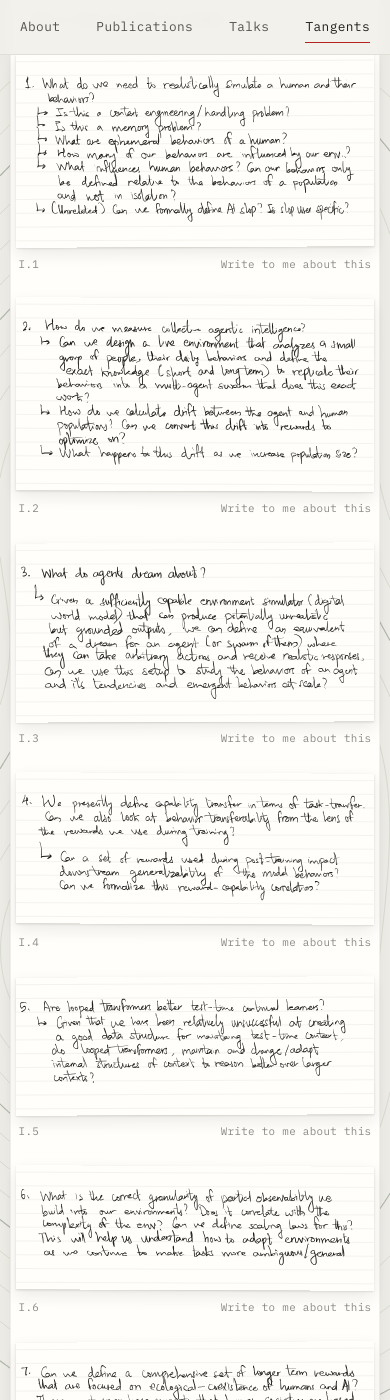
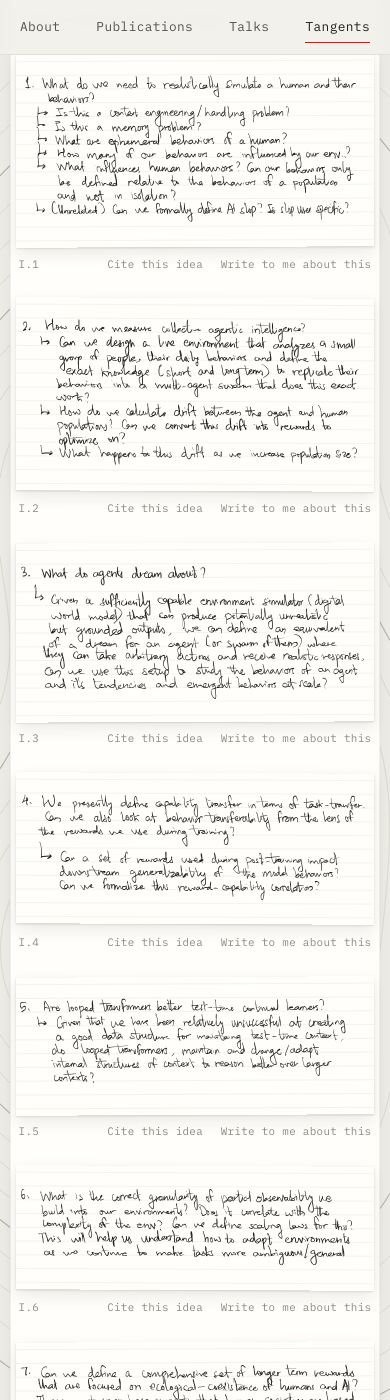
Before and after one commit to DarshanDeshpande/darshandeshpande.github.io, a Jekyll site: the page built from tangents.md, in a window 390 px wide and 1400 px high, scrolled down 858 px. Built offline with Jekyll 4.4.1, drawn with Linux system fonts in a browser that asks for light colours; some web fonts are replaced; some of the changed lines change nothing that is shown; some of the changed text lies outside the part shown.

Commit message:
Update site (2026-10-25)

```diff
--- a/_data/tangents.yml
+++ b/_data/tangents.yml
@@ -15,7 +15,8 @@
 #   key      (required)  short label used in links and email subjects:
 #                        tangent 5 of key "I" lives at /tangents/#I-5
 #   folder   (required)  where the SVGs are
-#   date                 free text, e.g. "October 2026"
+#   date                 free text, e.g. "October 2026"; also gives the
+#                        year and month in each "Cite this idea" BibTeX
 #   pages                how many original pages (page-1.svg ...)
 #   slips    (required)  height of each tangent-N.svg in points, in order
 # ---------------------------------------------------------------
--- a/_includes/tangents.html
+++ b/_includes/tangents.html
@@ -2,6 +2,8 @@
   Handwritten notebooks from _data/tangents.yml, newest first. Each numbered
   idea is its own slip of notepaper with a link of its own (/tangents/#I-5)
   and a "write to me about this" that opens an email about that tangent.
+  "Cite this idea" shows a BibTeX entry for it (built by site.js from the
+  data-cite-* attributes, so it only appears when scripts run).
   Tapping a slip opens it full size (it's a vector, so it stays sharp).
 {%- endcomment -%}
 {%- for nb in site.data.tangents %}
@@ -14,7 +16,7 @@
     {%- endif %}
   </p>
   <p class="tap-hint">Tap a slip to read it larger.</p>
-  <ol class="slips">
+  <ol class="slips" data-cite-author="{{ site.author.name }}" data-cite-notebook="{{ nb.title }}" data-cite-date="{{ nb.date }}">
     {%- for h in nb.slips %}
     {%- assign n = forloop.index %}
     {%- assign src = nb.folder | append: '/tangent-' | append: n | append: '.svg' | relative_url %}
@@ -24,8 +26,12 @@
       </a>
       <p class="slip-meta">
         <a class="slip-no" href="#{{ nb.key }}-{{ n }}" aria-label="Link to tangent {{ nb.key }}.{{ n }}">{{ nb.key }}.{{ n }}</a>
-        <a class="slip-write" href="#write" data-subject="Tangent {{ nb.key }}.{{ n }}">Write to me about this</a>
+        <span class="slip-actions">
+          <button class="slip-cite" type="button" aria-expanded="false" aria-controls="cite-{{ nb.key }}-{{ n }}" data-cite-id="{{ nb.key }}-{{ n }}" data-cite-label="{{ nb.key }}.{{ n }}" data-cite-url="{{ page.url | append: '#' | append: nb.key | append: '-' | append: n | absolute_url }}" hidden>Cite this idea</button>
+          <a class="slip-write" href="#write" data-subject="Tangent {{ nb.key }}.{{ n }}">Write to me about this</a>
+        </span>
       </p>
+      <div class="slip-bib" id="cite-{{ nb.key }}-{{ n }}" hidden></div>
     </li>
     {%- endfor %}
   </ol>
--- a/assets/css/style.css
+++ b/assets/css/style.css
@@ -325,7 +325,7 @@
   display: grid;
   gap: 2rem;
 }
-.slip { scroll-margin-top: 4.5rem; }                     /* clear the sticky top bar when linked to */
+.slip { scroll-margin-top: 4.5rem; min-width: 0; }       /* clear the sticky top bar when linked to; let a long BibTeX line scroll, not widen the slip */
 .slip-paper {
   display: block;
   cursor: zoom-in;
@@ -352,6 +352,30 @@
 .slip-meta a { color: var(--faint); text-decoration: none; }
 .slip-meta a:hover { color: var(--accent); }
 .slip:target .slip-no { color: var(--accent); }
+.slip-actions { display: flex; flex-wrap: wrap; justify-content: flex-end; gap: .2rem 1.1rem; }
+.slip-cite, .slip-copy {
+  font: inherit;
+  letter-spacing: inherit;
+  color: var(--faint);
+  background: none;
+  border: 0;
+  padding: 0;
+  cursor: pointer;
+}
+.slip-cite:hover, .slip-cite[aria-expanded="true"], .slip-copy:hover { color: var(--accent); }
+.slip-cite:focus-visible, .slip-copy:focus-visible { outline: 2px solid var(--accent); outline-offset: 2px; }
+.slip-bib { position: relative; margin-top: .6rem; background: var(--paper); border: 1px solid var(--rule); }
+.slip-bib[hidden] { display: none; }
+.slip-bib pre {
+  margin: 0;
+  padding: .8rem 1rem;
+  overflow-x: auto;
+  font-family: var(--mono);
+  font-size: .7rem;
+  line-height: 1.6;
+  color: var(--ink-soft);
+}
+.slip-copy { position: absolute; top: .55rem; right: .8rem; font-family: var(--mono); font-size: .66rem; letter-spacing: .03em; }
 .tangents-write { margin-top: 2.8rem; color: var(--ink-soft); scroll-margin-top: 4.5rem; }
 .tangents-write .email { font-family: var(--mono); font-size: .8rem; }
 @media (prefers-reduced-motion: reduce) { .slip-paper { transition: none; } }
@@ -388,6 +412,7 @@
   .slips { margin-inline: calc(-1 * var(--sheet-pad) + .35rem); gap: 1.6rem; }
   .slip .slip-paper { transform: rotate(-.25deg); }
   .slip:nth-child(even) .slip-paper { transform: rotate(.25deg); }
+  .slip-bib pre { padding-top: 2rem; }                   /* room for "Copy" above the entry */
 }
 @media (hover: none) and (max-width: 36rem) { .tap-hint { display: block; } }
 
--- a/assets/js/site.js
+++ b/assets/js/site.js
@@ -7,6 +7,8 @@
    3. Turns "Write to me about this" on Tangents into an email about that
       tangent. The address is only assembled on click, so it never appears
       in the page in a form scrapers can read.
+   4. Turns "Cite this idea" on Tangents into a BibTeX entry for that
+      tangent, shown under its slip and copied to the clipboard.
    Nothing here is required to read the page.
    ------------------------------------------------------------------ */
 (function () {
@@ -180,6 +182,81 @@
         a.href = "mailto:" + addr + "?subject=" + encodeURIComponent(a.dataset.subject);
       });
     }
+
+    var cites = document.querySelectorAll(".slip-cite");
+    if (cites.length) {
+      cites.forEach(function (b) { b.hidden = false; });
+      document.addEventListener("click", function (e) {
+        var b = e.target.closest && e.target.closest(".slip-cite");
+        if (b) toggleCite(b);
+        var c = e.target.closest && e.target.closest(".slip-copy");
+        if (c) copyCite(c);
+      });
+    }
+  }
+
+  // A @misc entry for one tangent. The year and month come from the
+  // notebook's date ("October 2026"); the title is its number, since the
+  // ideas themselves are only ever handwritten.
+  function bibtex(b) {
+    var nb = b.closest(".slips").dataset;
+    var author = nb.citeAuthor || "";
+    var d = /(?:([A-Za-z]{3})[A-Za-z]*\.?\s+)?(\d{4})/.exec(nb.citeDate || "");
+    var year = d ? d[2] : "";
+    var month = d && d[1] ? d[1].toLowerCase() : "";
+    if ("jan feb mar apr may jun jul aug sep oct nov dec".indexOf(month) < 0) month = "";
+    var key = (author.split(" ").pop() || "tangent").toLowerCase().replace(/[^a-z]/g, "") +
+      year + "tangent-" + b.dataset.citeId;
+    var fields = [
+      ["author", "{" + author + "}"],
+      ["title", "{Tangent {" + b.dataset.citeLabel + "}}"],
+      ["howpublished", "{\\url{" + b.dataset.citeUrl + "}}"],
+      ["note", "{Handwritten research idea" + (nb.citeNotebook ? ", " + nb.citeNotebook : "") + "}"],
+      ["year", year && "{" + year + "}"],
+      ["month", month]
+    ].filter(function (f) { return f[1]; });
+    return "@misc{" + key + ",\n" + fields.map(function (f) {
+      return "  " + (f[0] + "            ").slice(0, 12) + " = " + f[1];
+    }).join(",\n") + "\n}";
+  }
+
+  function toggleCite(b) {
+    var box = document.getElementById(b.getAttribute("aria-controls"));
+    if (!box) return;
+    var open = b.getAttribute("aria-expanded") !== "true";
+    b.setAttribute("aria-expanded", String(open));
+    box.hidden = !open;
+    if (!open) return;
+    if (!box.firstChild) {
+      var pre = document.createElement("pre");
+      pre.textContent = bibtex(b);
+      var copy = document.createElement("button");
+      copy.type = "button";
+      copy.className = "slip-copy";
+      copy.textContent = "Copy";
+      copy.setAttribute("aria-live", "polite");
+      box.appendChild(pre);
+      box.appendChild(copy);
+    }
+    copyCite(box.querySelector(".slip-copy"));
+  }
+
+  // Copy the entry; if the clipboard is unavailable, select it instead.
+  function copyCite(c) {
+    var pre = c.parentNode.querySelector("pre");
+    function select() {
+      var r = document.createRange();
+      r.selectNodeContents(pre);
+      var s = window.getSelection();
+      s.removeAllRanges();
+      s.addRange(r);
+    }
+    if (!navigator.clipboard) { select(); return; }
+    navigator.clipboard.writeText(pre.textContent).then(function () {
+      c.textContent = "Copied";
+      clearTimeout(c._t);
+      c._t = setTimeout(function () { c.textContent = "Copy"; }, 1800);
+    }, select);
   }
 
   if (document.readyState === "loading") document.addEventListener("DOMContentLoaded", init);
```
Also changed, not shown: README.md.
